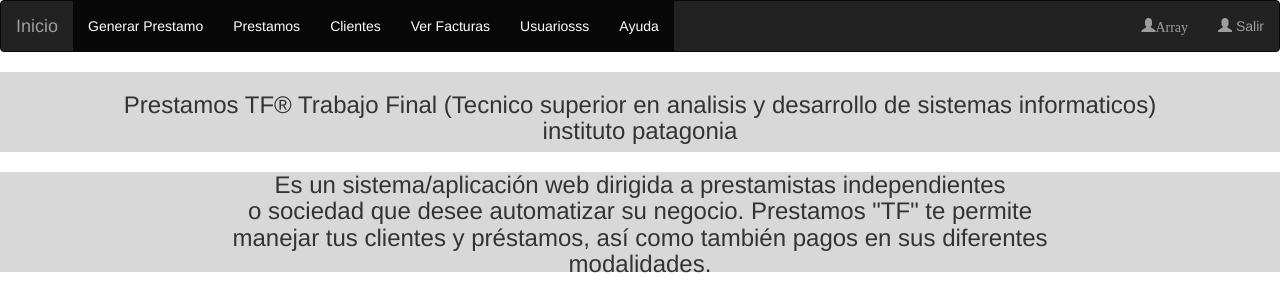
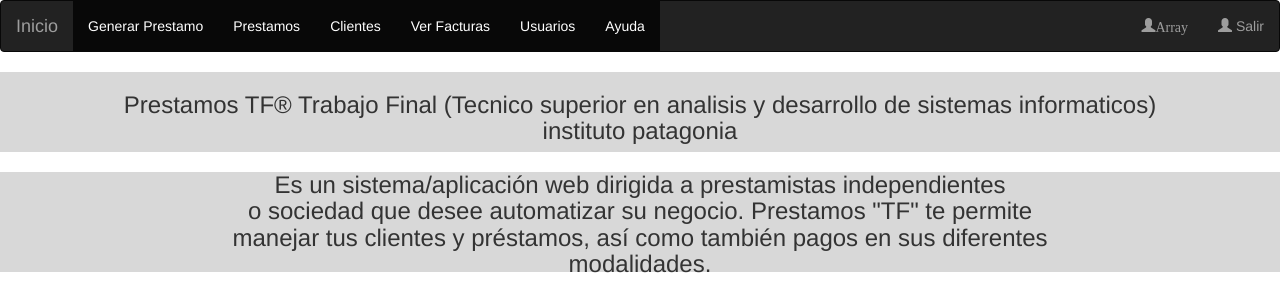
Before and after one commit to Nicolas-Schweppe/prestamos, a PHP site: the page made by index.php in a window 1280 px wide. Shown: the top 300 px of the page. Run offline with PHP 8.4, Linux system fonts and the light colour scheme; the visitor is signed in with stand-in values (Sample User, id 1); some libraries are stand-ins or nearby versions.

Commit message:
titulos nuevos de menu

```diff
--- a/vistas/menu.php
+++ b/vistas/menu.php
@@ -40,7 +40,7 @@
       <li class="active"><a href="http://localhost/afamp/prestamos/index.php?controlador=facturas&accion=listarFacturas">Ver Facturas</a></li>
     </ul>
     <ul class="nav navbar-nav">
-      <li class="active"><a href="http://localhost/afamp/prestamos/index.php?controlador=usuarios&accion=listarUsuarios">Usuariosss</a></li>
+      <li class="active"><a href="http://localhost/afamp/prestamos/index.php?controlador=usuarios&accion=listarUsuarios">Usuarios</a></li>
     </ul>
     <ul class="nav navbar-nav">
       <li class="active"><a href="http://localhost/afamp/prestamos/index.php?controlador=inicio&accion=pantallaAyuda">Ayuda</a></li>
```
